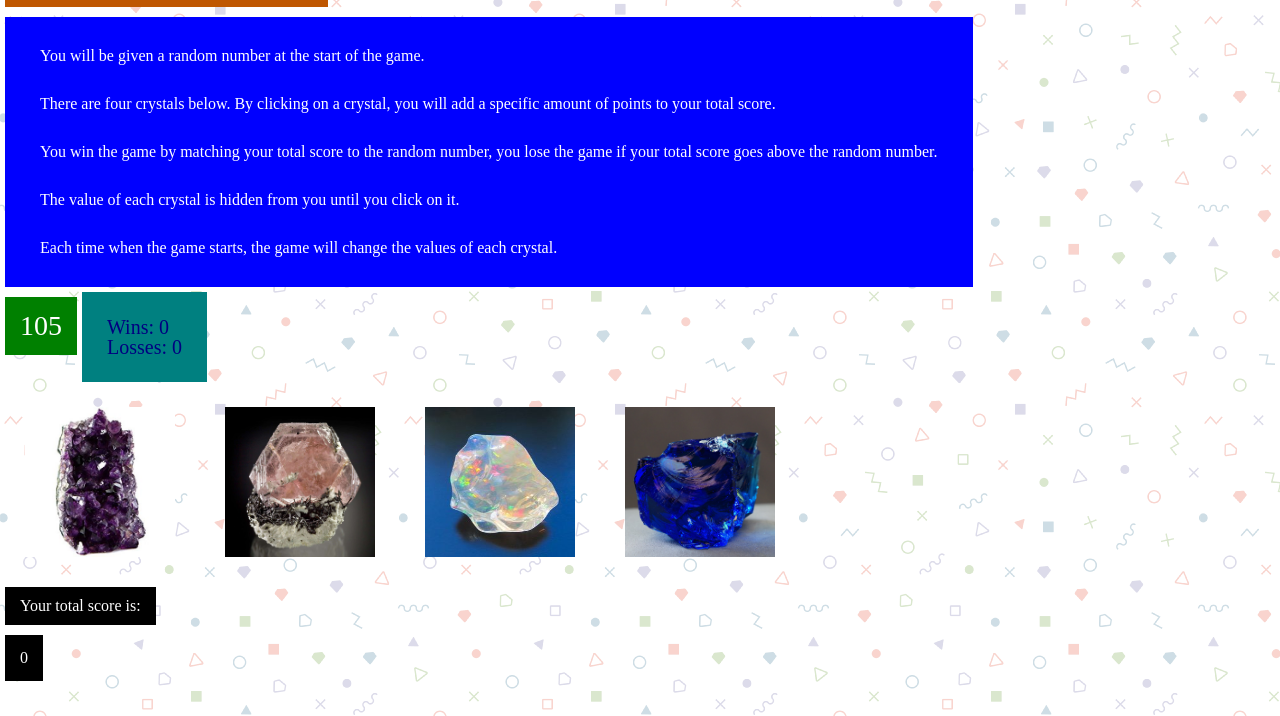
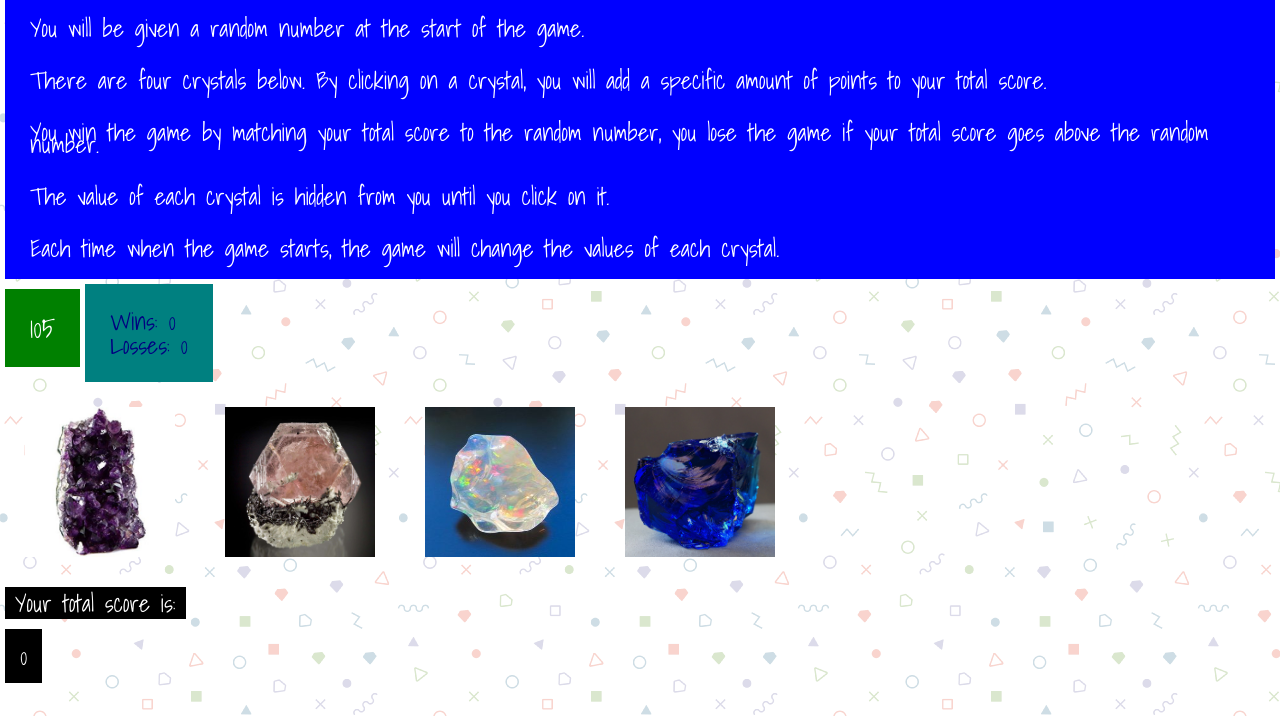
Before and after one commit to alyssamanse/Number-Guessing-Game, a plain HTML site: page index.html in a window 1280 px wide. Shown: the part 84-800 px from the top of the page. Drawn offline with nearby package versions, Linux system fonts and the light colour scheme.

Commit message:
final game

```diff
--- a/assets/css/style.css
+++ b/assets/css/style.css
@@ -1,5 +1,6 @@
 body {
 	background-image: url("../images/memphis-colorful.png");
+	font-family: 'Shadows Into Light', cursive;
 }
 
 #crystals {
@@ -18,7 +19,7 @@ h1 {
 	background-color: #bf5700;
 	color: #ffffff;
 	display: inline-block;
-	padding: 25px;
+	padding: 15px;
 	margin: 5px;
 }
 
@@ -29,6 +30,7 @@ p {
 	padding: 15px;
 	clear: both;
 	float: left;
+	font-size: 24px;
 }
 
 .instructions {
@@ -36,7 +38,7 @@ p {
 	color: #ffffff;
 	display: inline-block;
 	margin: 5px;
-	padding: 15px;
+	padding: 5px;
 	float: left;
 }
 
@@ -45,7 +47,7 @@ p {
 	background-color: green;
 	display: inline-block;
 	margin: 5px;
-	padding: 15px;
+	padding: 25px;
 	font-size: 28px;
 	clear: both;
 	float: left;
@@ -59,6 +61,7 @@ p {
 	margin: 5px;
 	padding: 15px;
 	clear: both;
+	font-size: 24px;
 }
 
 
@@ -68,7 +71,7 @@ p {
 	display: inline-block;
 	float: left;
 	margin: 5px;
-	padding: 15px;
+	padding: 10px;
 }
 
 .counters {
@@ -80,5 +83,5 @@ p {
 }
 
 h2 {
-	font-size: 20px;
+	font-size: 24px;
 }
--- a/index.html
+++ b/index.html
@@ -4,6 +4,7 @@
 	<title>Crystal Collector Game</title>
 	<link rel="stylesheet" type="text/css" href="assets/css/reset.css">
 	<link rel="stylesheet" type="text/css" href="assets/css/style.css">
+	<link href="https://fonts.googleapis.com/css?family=Shadows+Into+Light" rel="stylesheet">
 </head>
 <body>
 
```
